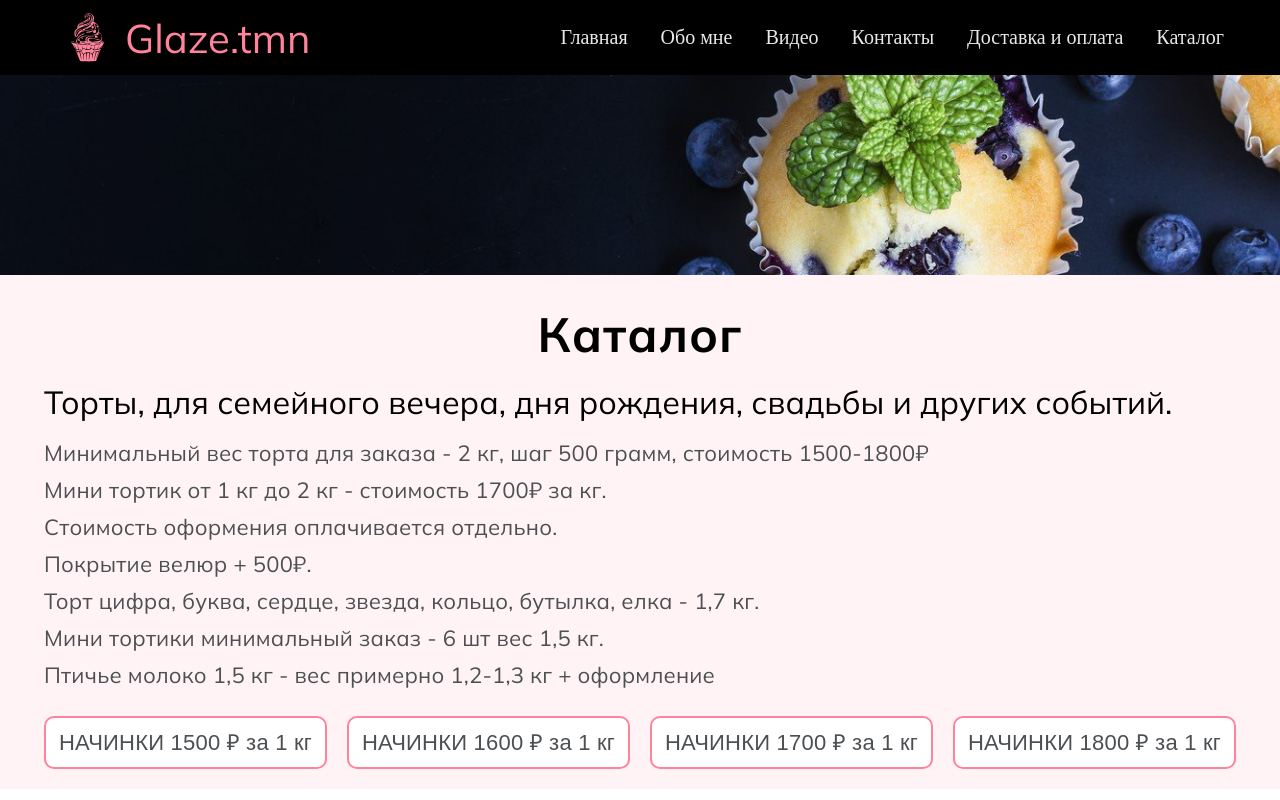
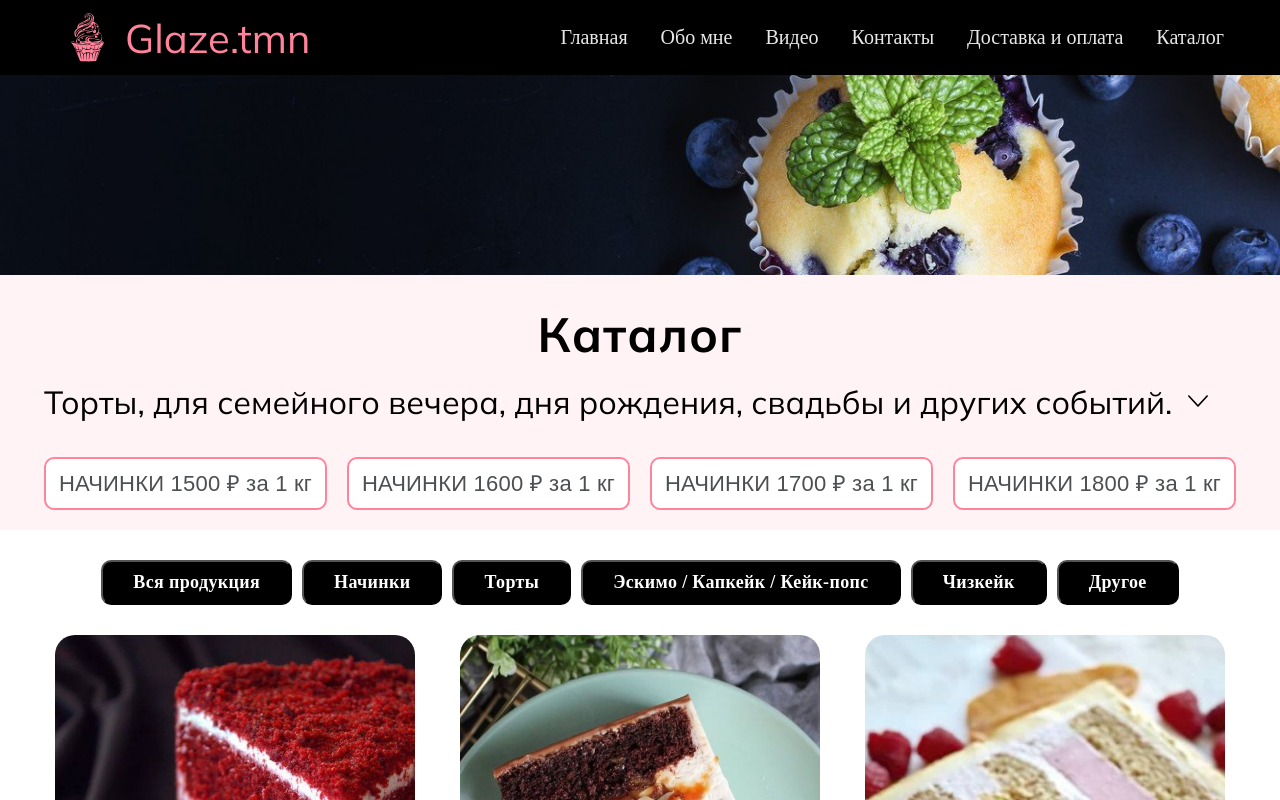
Before and after one commit to ZakirovaVera/DiplomProject_ZakirovaV, a Vue app: page /catalog/1 in a window 1280 px wide. Shown: the top 800 px of the page. Built offline with nearby package versions, Linux system fonts and the light colour scheme.

Commit message:
CPP изменен и свернут блок текста

```diff
--- a/src/pages/CatalogProductPage.vue
+++ b/src/pages/CatalogProductPage.vue
@@ -4,16 +4,36 @@
         <div class="product-text-box">
             <h1 class="product-text__title" v-if="!currentTag || isListFillings">Каталог</h1>
             <h1 class="product-text__title" v-else>{{ currentTag }}</h1>
+            <div class="product-text__subtitle-wrap" @click="isShow = !isShow">
                 <h2 class="product-text__subtitle">Торты, для семейного вечера, дня рождения, свадьбы и других событий.</h2>
-            <p class="product-text__text">Минимальный вес торта для заказа - 2 кг, шаг 500 грамм, стоимость 1500-1800₽</p>
+                <button class="product-text__btn">
+                    <svg version="1.1" id="Capa_1" xmlns="http://www.w3.org/2000/svg"
+                        xmlns:xlink="http://www.w3.org/1999/xlink" x="0px" y="0px" viewBox="0 0 612 612"
+                        style="enable-background:new 0 0 612 612;" xml:space="preserve">
+                        <g>
+                            <g id="_x31_0_34_">
+                                <g>
+                                    <path
+                                        d="M604.501,134.782c-9.999-10.05-26.222-10.05-36.221,0L306.014,422.558L43.721,134.782 c-9.999-10.05-26.223-10.05-36.222,0s-9.999,26.35,0,36.399l279.103,306.241c5.331,5.357,12.422,7.652,19.386,7.296 c6.988,0.356,14.055-1.939,19.386-7.296l279.128-306.268C614.5,161.106,614.5,144.832,604.501,134.782z" />
+                                </g>
+                            </g>
+                        </g>
+                    </svg></button>
+            </div>
+            <div class="animation" v-show="isShow">
+                <p class="product-text__text">Минимальный вес торта для заказа - 2 кг, шаг 500 грамм, стоимость 1500-1800₽
+                </p>
                 <p class="product-text__text">Мини тортик от 1 кг до 2 кг - стоимость 1700₽ за кг.</p>
                 <p class="product-text__text">Стоимость оформения оплачивается отдельно.</p>
                 <p class="product-text__text">Покрытие велюр + 500₽.</p>
                 <p class="product-text__text">Торт цифра, буква, сердце, звезда, кольцо, бутылка, елка - 1,7 кг.</p>
                 <p class="product-text__text">Мини тортики минимальный заказ - 6 шт вес 1,5 кг.</p>
                 <p class="product-text__text">Птичье молоко 1,5 кг - вес примерно 1,2-1,3 кг + оформление</p>
+            </div>
+
             <div class="product-text__btn-conteiner">
-                <ProductFillingOptionsComponent v-for="filOpt in fillingOptions" :key="index" :filOpt="filOpt" :isActive="isActive"/>
+                <ProductFillingOptionsComponent v-for="filOpt in fillingOptions" :key="index" :filOpt="filOpt"
+                    :isActive="isActive" />
             </div>
         </div>
     </div>
@@ -33,8 +53,8 @@
             </div>
         </div>
         <div v-if="totalPages > 1" class="pagination">
-            <router-link class="pagination_a" :class="{active: pageNumber == active}" v-for="pageNumber in totalPages" :key="pageNumber"
-                :to="getPageLink(pageNumber)" @click="clickPaginatorNum(pageNumber)">
+            <router-link class="pagination_a" :class="{ active: pageNumber == active }" v-for="pageNumber in totalPages"
+                :key="pageNumber" :to="getPageLink(pageNumber)" @click="clickPaginatorNum(pageNumber)">
                 {{ pageNumber }}
             </router-link>
         </div>
@@ -56,6 +76,7 @@ export default {
             currentTag: null,
             isListFillings: false,
             active: 1,
+            isShow: false,
         }
     },
     components: {
@@ -122,6 +143,7 @@ export default {
         opacity: 1;
     }
 }
+
 .project-content__btn-wrap {
     // width: 880px;
     height: 75px;
@@ -178,8 +200,25 @@ export default {
     letter-spacing: 0.36px;
     word-wrap: break-word
 }
+
 .animation {
+    margin-top: 10px;
+    border-radius: 26px;
+    border: 0.5px solid rgb(255, 131, 155);
+    padding: 10px 10px 20px 10px;
+    background: rgb(255, 255, 255);
     animation: vision 1s ease-in-out;
+
+    & p {
+        color: $colorFont;
+        font-size: 22px;
+        font-style: normal;
+        font-weight: 400;
+        line-height: 33px;
+        letter-spacing: 0.22px;
+        padding-top: 20px;
+        // padding-bottom: 24px;
+    }
 }
 
 .product-text-box {
@@ -202,14 +241,30 @@ export default {
         padding-top: 30px;
     }
 
+    &__subtitle-wrap {
+        display: flex;
+        flex-direction: row;
+        gap: 16px;
+        padding-bottom: 16px;
+    }
+
     &__subtitle {
         font-style: normal;
         font-weight: 400;
         font-size: 32px;
         line-height: 38px;
         color: $colorTextBlack;
-        padding-bottom: 16px;
         text-align: justify;
+    }
+
+    &__btn {
+        border: none;
+        background: none;
+
+        & svg {
+            width: 20px;
+            height: 20px;
+        }
     }
 
     &__text {
@@ -262,6 +317,7 @@ export default {
         }
     }
 }
+
 .active {
     color: $colorSite;
 }
```
Lines whose indentation alone changed are shown as unchanged.
